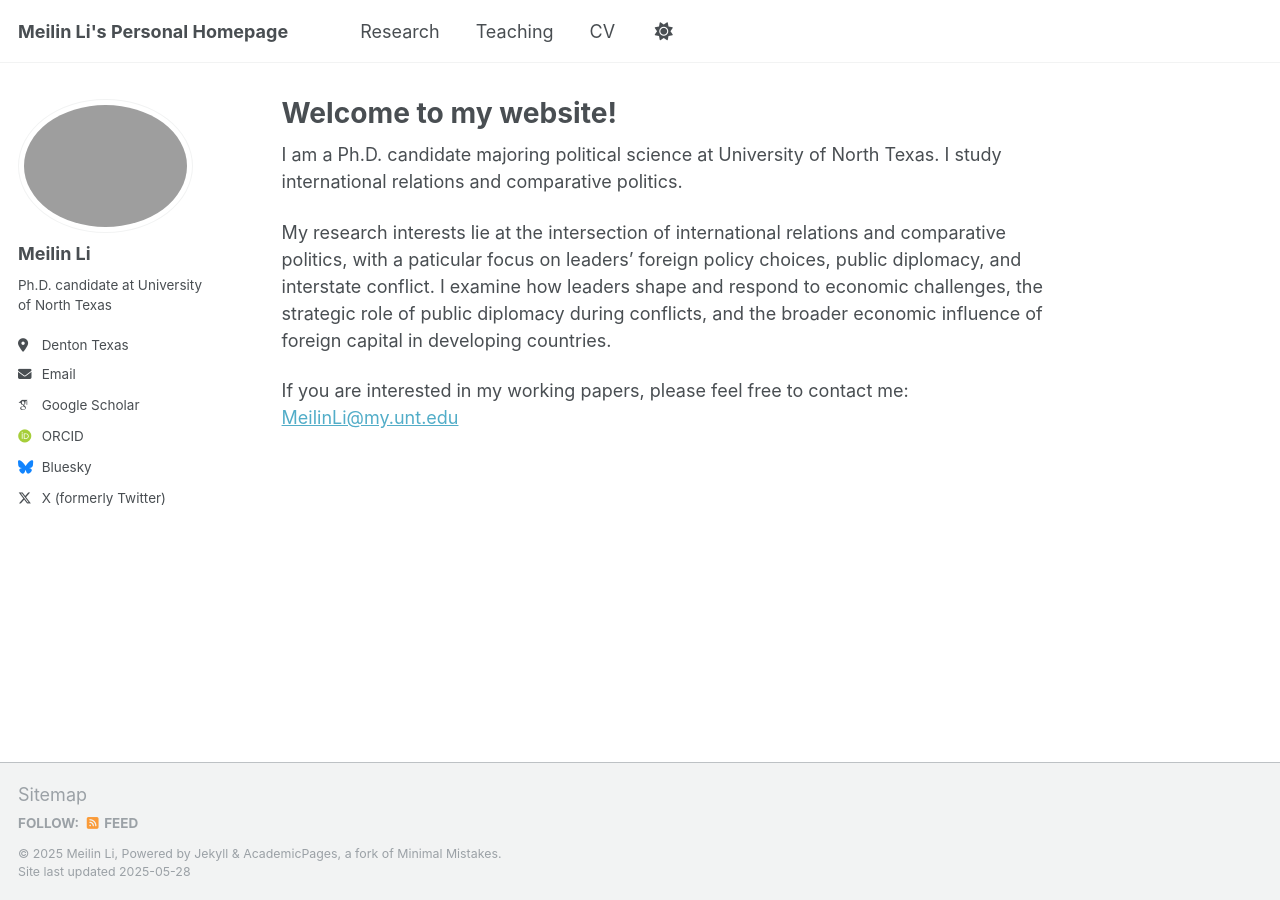
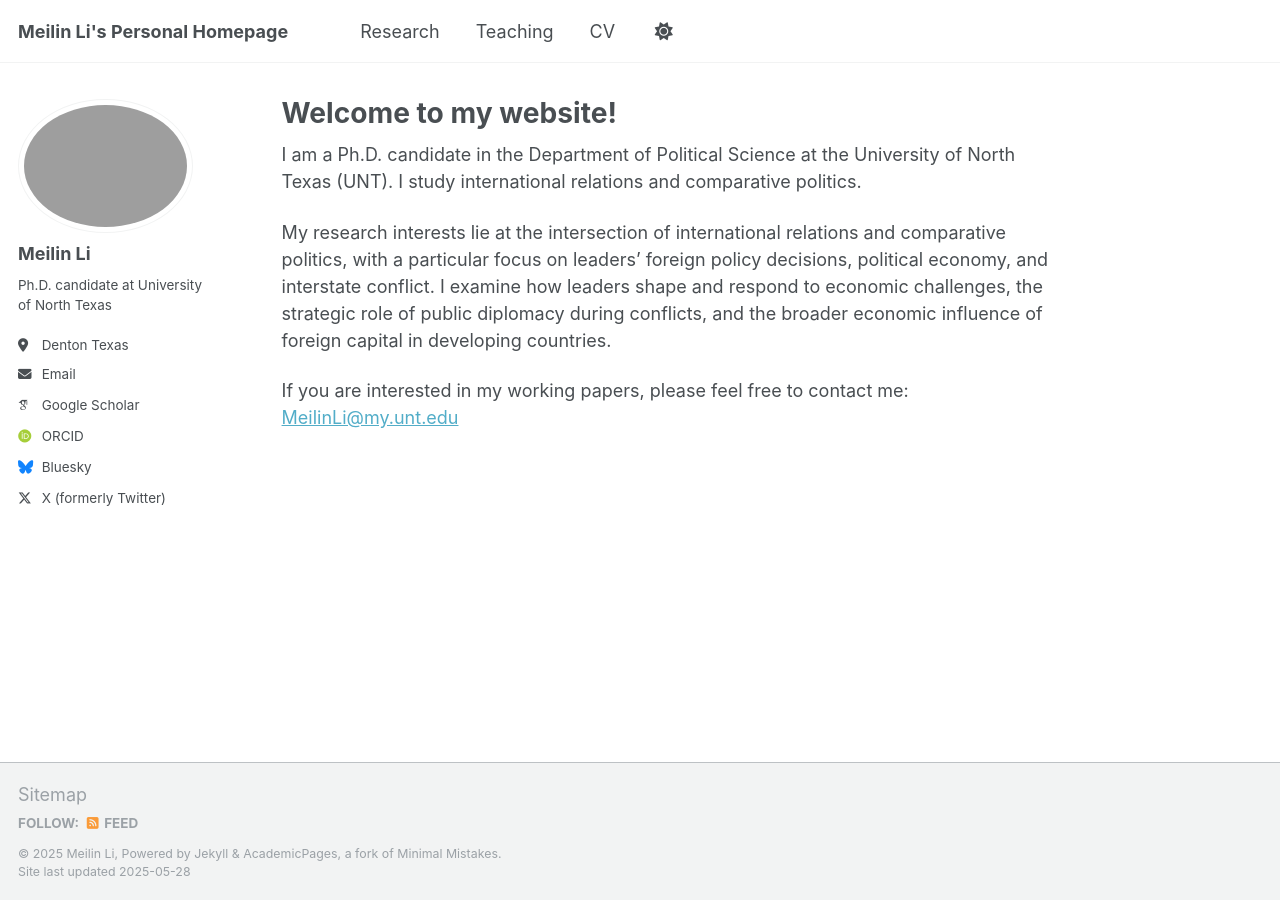
Before and after one commit to meilinlinet/meilinlinet.github.io, a Jekyll site: the page built from _pages/about.md, in a window 1280 px wide. Built offline with Jekyll 4.4.1, drawn with Linux system fonts in a browser that asks for light colours; some web fonts are replaced.

Commit message:
Update about.md

```diff
--- a/_pages/about.md
+++ b/_pages/about.md
@@ -8,8 +8,8 @@ redirect_from:
   - /about.html
 ---
 
-I am a Ph.D. candidate majoring political science at University of North Texas. I study international relations and comparative politics.
+I am a Ph.D. candidate in the Department of Political Science at the University of North Texas (UNT). I study international relations and comparative politics.
 
-My research interests lie at the intersection of international relations and comparative politics, with a paticular focus on leaders' foreign policy choices, public diplomacy, and interstate conflict. I examine how leaders shape and respond to economic challenges, the strategic role of public diplomacy during conflicts, and the broader economic influence of foreign capital in developing countries.
+My research interests lie at the intersection of international relations and comparative politics, with a particular focus on leaders’ foreign policy decisions, political economy, and interstate conflict. I examine how leaders shape and respond to economic challenges, the strategic role of public diplomacy during conflicts, and the broader economic influence of foreign capital in developing countries.
 
 If you are interested in my working papers, please feel free to contact me: [MeilinLi@my.unt.edu](mailto:MeilinLi@my.unt.edu)
```
